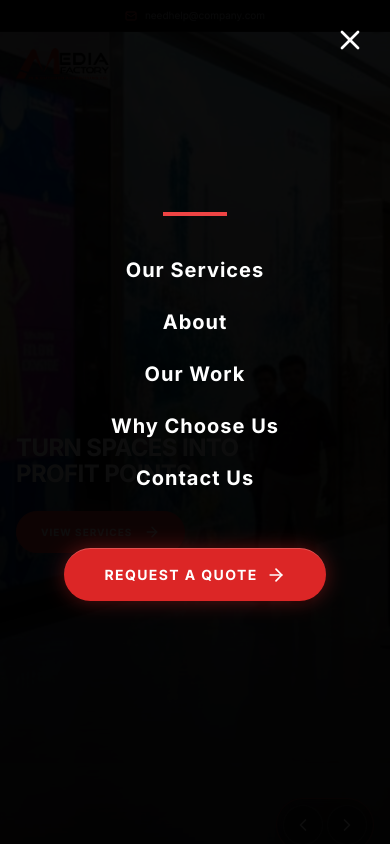
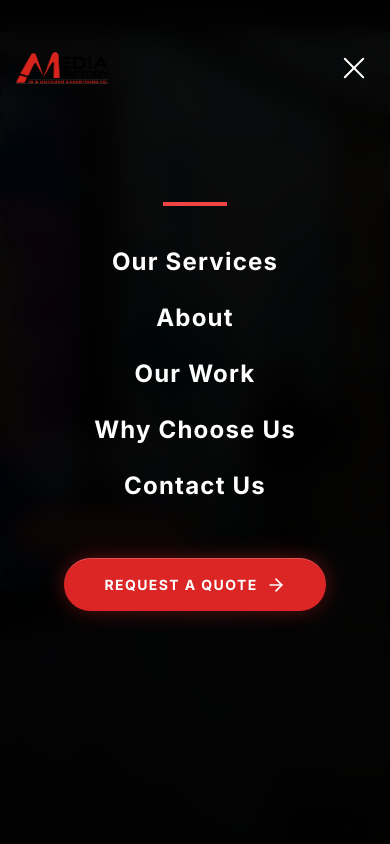
Before and after one commit to webenquiry11-svg/media-factory, a Next.js app in the folder frontend/: page / in a window 390 px wide. Both pictures are taken after a click on the button 356 px from the left and 66 px from the top of the page. Shown: the top 844 px of the page. Built offline with nearby package versions, Linux system fonts and the light colour scheme.

Commit message:
Fix nested frontend folder

```diff
--- a/frontend/components/sections/HeroSection.tsx
+++ b/frontend/components/sections/HeroSection.tsx
@@ -4,8 +4,6 @@ import {
   Mail,
   MapPin,
   Send,
-  Menu,
-  X,
   ChevronLeft,
   ChevronRight,
   ArrowRight
@@ -163,7 +161,7 @@ export default function HeroSection() {
         </div>
 
         {/* NAVIGATION */}
-        <nav className="absolute top-4 sm:top-6 lg:top-8 left-0 w-full z-50">
+        <nav className="absolute top-4 sm:top-6 lg:top-8 left-0 w-full z-[100]">
           <div className="container mx-auto px-4 lg:px-8 flex items-center justify-between">
             {/* Logo */}
             <a href="/" className="flex items-center shrink-0">
@@ -198,11 +196,13 @@ export default function HeroSection() {
 
               {/* Mobile Hamburger */}
               <button
-                className="lg:hidden text-white hover:text-red-500 transition-colors p-1 z-[70] relative"
+                className="lg:hidden z-[100] relative w-10 h-10 flex flex-col justify-center items-center gap-[6px] group"
                 onClick={() => setIsMobileMenuOpen(!isMobileMenuOpen)}
                 aria-label="Toggle Menu"
               >
-                {isMobileMenuOpen ? null : <Menu className="w-7 h-7 sm:w-8 sm:h-8" />}
+                <span className={`h-[2px] w-7 bg-white rounded-full transition-all duration-300 ease-in-out ${isMobileMenuOpen ? 'rotate-45 translate-y-[8px] bg-red-500' : 'group-hover:bg-red-500'}`} />
+                <span className={`h-[2px] w-7 bg-white rounded-full transition-all duration-300 ease-in-out ${isMobileMenuOpen ? 'opacity-0 translate-x-3' : 'group-hover:bg-red-500'}`} />
+                <span className={`h-[2px] w-7 bg-white rounded-full transition-all duration-300 ease-in-out ${isMobileMenuOpen ? '-rotate-45 -translate-y-[8px] bg-red-500' : 'group-hover:bg-red-500'}`} />
               </button>
             </div>
           </div>
@@ -299,25 +299,18 @@ export default function HeroSection() {
       </div>
 
       {/* MOBILE MENU */}
-      {isMobileMenuOpen && (
-        <div className="fixed inset-0 bg-black/95 z-[70] flex items-center justify-center">
-          <button
-            onClick={() => setIsMobileMenuOpen(false)}
-            className="absolute top-4 right-4 sm:top-6 sm:right-6 text-white hover:text-red-500 p-2"
-          >
-            <X className="w-8 h-8 sm:w-10 sm:h-10" />
-          </button>
+      <div className={`fixed inset-0 bg-black/95 z-[90] flex items-center justify-center transition-all duration-500 ease-in-out ${isMobileMenuOpen ? 'opacity-100 visible backdrop-blur-md' : 'opacity-0 invisible pointer-events-none'}`}>
 
           <div className="flex flex-col items-center space-y-6 sm:space-y-8 text-center p-4 w-full max-h-screen overflow-y-auto">
-             <div className="w-16 h-1 bg-red-500 mb-4 shrink-0" />
-             <MobileNavLink href="#services" onClick={() => setIsMobileMenuOpen(false)}>Our Services</MobileNavLink>
-             <MobileNavLink href="#about" onClick={() => setIsMobileMenuOpen(false)}>About</MobileNavLink>
-             <MobileNavLink href="#our-work" onClick={() => setIsMobileMenuOpen(false)}>Our Work</MobileNavLink>
-             <MobileNavLink href="#why-choose-us" onClick={() => setIsMobileMenuOpen(false)}>Why Choose Us</MobileNavLink>
-             <MobileNavLink href="#contact" onClick={() => setIsMobileMenuOpen(false)}>Contact Us</MobileNavLink>
+             <div className={`w-16 h-1 bg-red-500 mb-4 shrink-0 transition-all duration-700 ease-out ${isMobileMenuOpen ? 'w-16 opacity-100' : 'w-0 opacity-0'}`} />
+             <MobileNavLink href="#services" onClick={() => setIsMobileMenuOpen(false)} isOpen={isMobileMenuOpen} delay={100}>Our Services</MobileNavLink>
+             <MobileNavLink href="#about" onClick={() => setIsMobileMenuOpen(false)} isOpen={isMobileMenuOpen} delay={200}>About</MobileNavLink>
+             <MobileNavLink href="#our-work" onClick={() => setIsMobileMenuOpen(false)} isOpen={isMobileMenuOpen} delay={300}>Our Work</MobileNavLink>
+             <MobileNavLink href="#why-choose-us" onClick={() => setIsMobileMenuOpen(false)} isOpen={isMobileMenuOpen} delay={400}>Why Choose Us</MobileNavLink>
+             <MobileNavLink href="#contact" onClick={() => setIsMobileMenuOpen(false)} isOpen={isMobileMenuOpen} delay={500}>Contact Us</MobileNavLink>
 
              {/* === ATTRACTIVE "REQUEST A QUOTE" BUTTON (MOBILE) === */}
-             <div className="pt-8 pb-8">
+             <div className={`pt-8 pb-8 transition-all duration-700 ease-out delay-[600ms] ${isMobileMenuOpen ? 'translate-y-0 opacity-100' : 'translate-y-10 opacity-0'}`}>
                 <a href="#contact" onClick={() => setIsMobileMenuOpen(false)} className="group relative inline-flex items-center justify-center px-10 py-4 font-bold text-white transition-all duration-300 bg-red-600 rounded-full hover:bg-red-500 hover:scale-105 shadow-[0_0_20px_rgba(220,38,38,0.4)] border-t border-white/20 overflow-hidden">
                    <div className="absolute inset-0 -translate-x-full group-hover:animate-[shimmer_1.5s_infinite] bg-gradient-to-r from-transparent via-white/30 to-transparent z-10" />
                    <span className="relative z-20 text-sm uppercase tracking-widest flex items-center gap-2">
@@ -327,8 +320,7 @@ export default function HeroSection() {
                 </a>
              </div>
           </div>
-        </div>
-      )}
+      </div>
 
       {/* Styles for the Shimmer Animation */}
       <style jsx global>{`
@@ -357,12 +349,13 @@ function NavLink({ href, children, active }: { href: string; children: React.Rea
   );
 }
 
-function MobileNavLink({ href, children, onClick }: { href: string; children: React.ReactNode; onClick: () => void }) {
+function MobileNavLink({ href, children, onClick, isOpen, delay }: { href: string; children: React.ReactNode; onClick: () => void; isOpen: boolean; delay: number }) {
   return (
     <a
       href={href}
       onClick={onClick}
-      className="text-xl sm:text-2xl font-bold tracking-wider text-white hover:text-red-500 transition-colors"
+      className={`text-2xl sm:text-3xl font-bold tracking-wider text-white hover:text-red-500 transition-all duration-700 ease-[cubic-bezier(0.25,1,0.5,1)] ${isOpen ? 'translate-y-0 opacity-100 blur-0' : 'translate-y-12 opacity-0 blur-sm'}`}
+      style={{ transitionDelay: `${delay}ms` }}
     >
       {children}
     </a>
```
